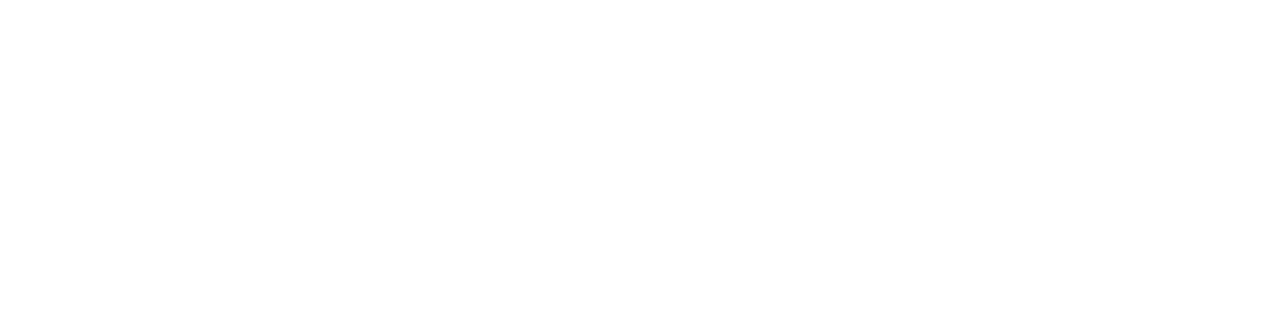
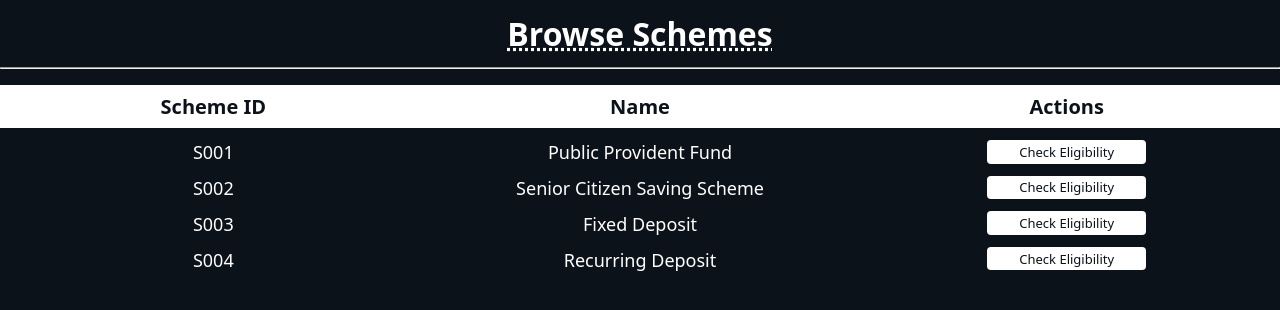
Before and after one commit to zaidbinshams/online-banking-system, a plain HTML site: page user/pages/schemes/schemes.html in a window 1280 px wide. Drawn offline with Linux system fonts and the light colour scheme.

Commit message:
added script & design: user/pages/schemes

```diff
--- a/user/pages/schemes/schemes.css
+++ b/user/pages/schemes/schemes.css
@@ -0,0 +1,90 @@
+html {
+    background-color: rgb(12, 18, 26);
+}
+
+body {
+    margin: 0;
+    height: 100vh;
+    font-family: system-ui, -apple-system, BlinkMacSystemFont, 'Segoe UI', Roboto, Oxygen, Ubuntu, Cantarell, 'Open Sans', 'Helvetica Neue', sans-serif;
+    /* background-color: red; */
+}
+
+div.header {
+    text-align: center;
+    font-weight: 900;
+    font-size: 32px;
+    padding: 12px 0px;
+    min-width: 600px;
+    /* border-bottom: 2px solid rgb(12, 18, 26); */
+    /* border-bottom-right-radius: 8px;
+    border-bottom-left-radius: 8px; */
+    /* color: rgb(12, 18, 26); */
+    /* background-color: white; */
+    color: white;
+    text-decoration: dotted underline;
+}
+
+hr {
+    margin: 0;
+    padding: 0;
+    min-width: 600px;
+}
+
+div.main-box {
+    margin-top: 16px;
+    display: flex;
+    /* justify-content: space-around; */
+    /* background-color: aquamarine; */
+}
+
+div.id,
+div.name,
+div.action {
+    flex: 1;
+    min-width: 180px;
+    display: flex;
+    flex-direction: column;
+    align-items: center;
+    gap: 12px;
+    font-size: 18px;
+    color: white;
+    /* color: rgb(228, 32, 32); */
+    /* background-color: green; */
+}
+
+div.name {
+    min-width: 300px;
+}
+
+div.buttons {
+    /* flex: 1 1 180px; */
+    display: flex;
+    flex-direction: column;
+    /* min-width: 150px; */
+    gap: 12px;
+    /* background-color: blue; */
+}
+
+div.sub-header {
+    padding: 8px;
+    font-size: 20px;
+    font-weight: bold;
+    align-self: stretch;
+    text-align: center;
+    color: rgb(12, 18, 26);
+    /* color: rgb(40, 150, 40); */
+    background-color: white;
+}
+
+div.buttons button {
+    /* min-width: 175px; */
+    /* max-height: 18.6px; */
+    /* flex: 1 1 120px; */
+    color: rgb(12, 18, 26);
+    background-color: white;
+    font-family: system-ui, -apple-system, BlinkMacSystemFont, 'Segoe UI', Roboto, Oxygen, Ubuntu, Cantarell, 'Open Sans', 'Helvetica Neue', sans-serif;
+    font-size: 13px;
+    border-radius: 4px;
+    padding: 2.8px 32px;
+    border: 0px solid white;
+}
--- a/user/pages/schemes/schemes.html
+++ b/user/pages/schemes/schemes.html
@@ -6,6 +6,33 @@
     <title>Schemes</title>
 </head>
 <body>
-
+    <div class="header">Browse Schemes</div>
+    <hr>
+    <div class="main-box">
+        <div class="id">
+            <div class="sub-header">Scheme ID</div>
+            <div class="item-one">S001</div>
+            <div class="item-two">S002</div>
+            <div class="item-three">S003</div>
+            <div class="item-four">S004</div>
+        </div>
+        <div class="name">
+            <div class="sub-header">Name</div>
+            <div class="item">Public Provident Fund</div>
+            <div class="item">Senior Citizen Saving Scheme</div>
+            <div class="item">Fixed Deposit</div>
+            <div class="item">Recurring Deposit</div>
+        </div>
+        <div class="action">
+            <div class="sub-header">Actions</div>
+            <div class="buttons">
+                <button onclick="actionOne()" class="item-one">Check Eligibility</button>
+                <button onclick="actionTwo()" class="item-two">Check Eligibility</button>
+                <button onclick="actionThree()" class="item-three">Check Eligibility</button>
+                <button onclick="actionFour()" class="item-four">Check Eligibility</button>
+            </div>
+        </div>
+    </div>
+    <script src="./schemes.js"></script>
 </body>
 </html>
--- /dev/null
+++ b/user/pages/schemes/schemes.js
@@ -0,0 +1,85 @@
+let targetButtonOne = document.querySelector("div.buttons button.item-one");
+let targetButtonTwo = document.querySelector("div.buttons button.item-two");
+let targetButtonThree = document.querySelector("div.buttons button.item-three");
+let targetButtonFour = document.querySelector("div.buttons button.item-four");
+
+
+function check(targetButton) {
+    let status = Math.round(Math.random());
+    if (status == 1) {
+        alert("You are eligible!");
+        targetButton.innerHTML = "Apply";
+    } else {
+        alert("Sorry, you are not eligible for this scheme!");
+    }
+}
+
+let original = (targetButton) => {
+    targetButton.innerHTML = "Check Eligibility";
+    alert("Applied successfully!");
+}
+
+function actionOne() {
+    if (targetButtonOne.innerHTML == "Check Eligibility") {
+        check(targetButtonOne);
+    } else if (targetButtonOne.innerHTML == "Apply") {
+        original(targetButtonOne);
+        document.querySelector("div.id div.item-one").style.color = "rgb(70, 211, 70)";
+    } else {
+        alert("idk what button you pressed there mate");
+    }
+}
+
+function actionTwo() {
+    if (targetButtonTwo.innerHTML == "Check Eligibility") {
+        check(targetButtonTwo);
+    } else if (targetButtonTwo.innerHTML == "Apply") {
+        original(targetButtonTwo);
+        document.querySelector("div.id div.item-two").style.color = "rgb(70, 211, 70)";
+    } else {
+        alert("idk what button you pressed there mate");
+    }
+}
+
+function actionThree() {
+    if (targetButtonThree.innerHTML == "Check Eligibility") {
+        check(targetButtonThree);
+    } else if (targetButtonThree.innerHTML == "Apply") {
+        original(targetButtonThree);
+        document.querySelector("div.id div.item-three").style.color = "rgb(70, 211, 70)";
+    } else {
+        alert("idk what button you pressed there mate");
+    }
+}
+
+function actionFour() {
+    if (targetButtonFour.innerHTML == "Check Eligibility") {
+        check(targetButtonFour);
+    } else if (targetButtonFour.innerHTML == "Apply") {
+        original(targetButtonFour);
+        document.querySelector("div.id div.item-four").style.color = "rgb(70, 211, 70)";
+    } else {
+        alert("idk what button you pressed there mate");
+    }
+}
+
+// function action(targetButton) {
+//     if (targetButton.innerHTML == "Check Eligibility") {
+//         check(targetButton);
+//     } else if (targetButton.innerHTML == "Apply") {
+//         original(targetButton);
+//     } else {
+//         alert("idk what button you pressed mate")
+//     }
+// }
+
+// function empty() {}
+
+// let targetButtonList = document.querySelectorAll("div.buttons button");
+// for (let i=0; i<targetButtonList.length; i++) {
+//     console.log("im here");
+//     // targetButtonList[i].addEventListener("click",action(targetButtonList[i]));
+//     if (targetButtonList[i].addEventListener("click",empty())) {
+//         console.log(targetButtonList[i]);
+//     }
+// }
```
Also changed, not shown: user/pages/schemes/new/new.html (deleted, +0 -11 lines), user/pages/schemes/new/new.css (deleted), user/pages/schemes/new/new.js (deleted).
